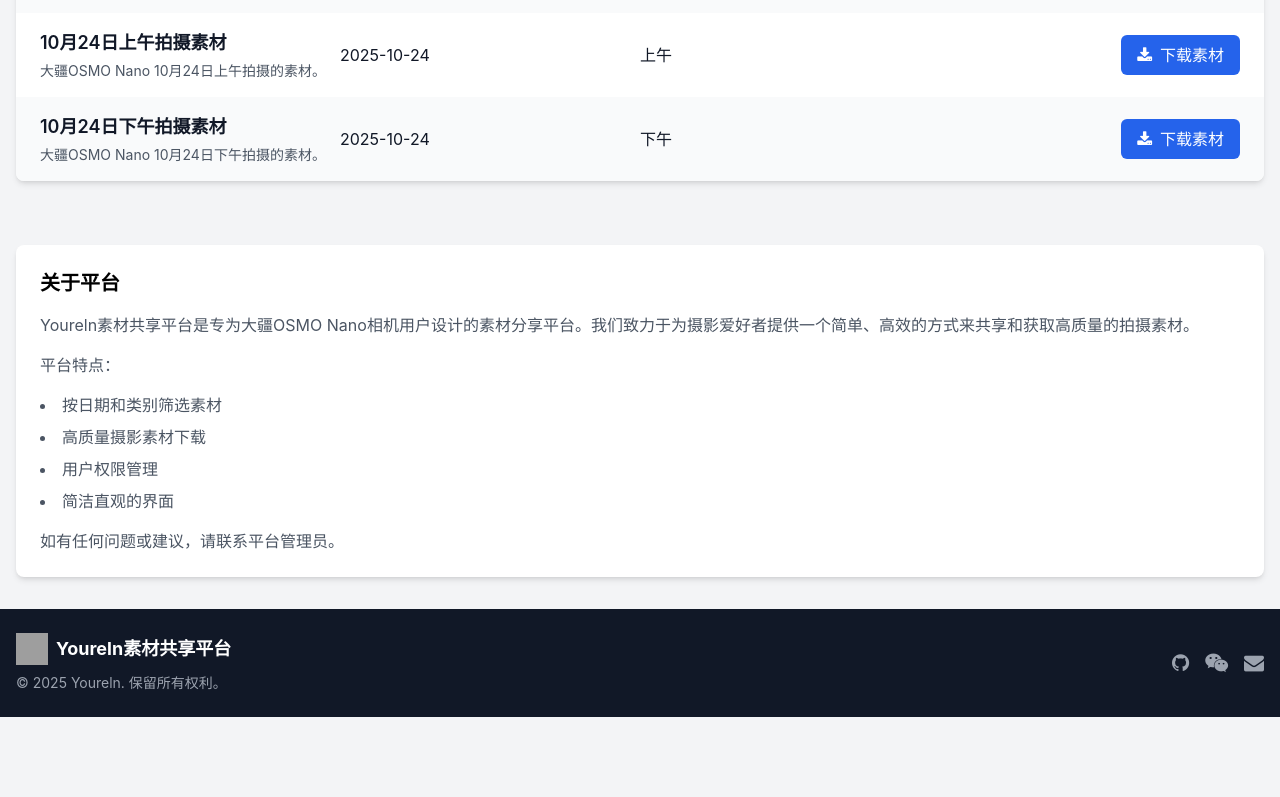
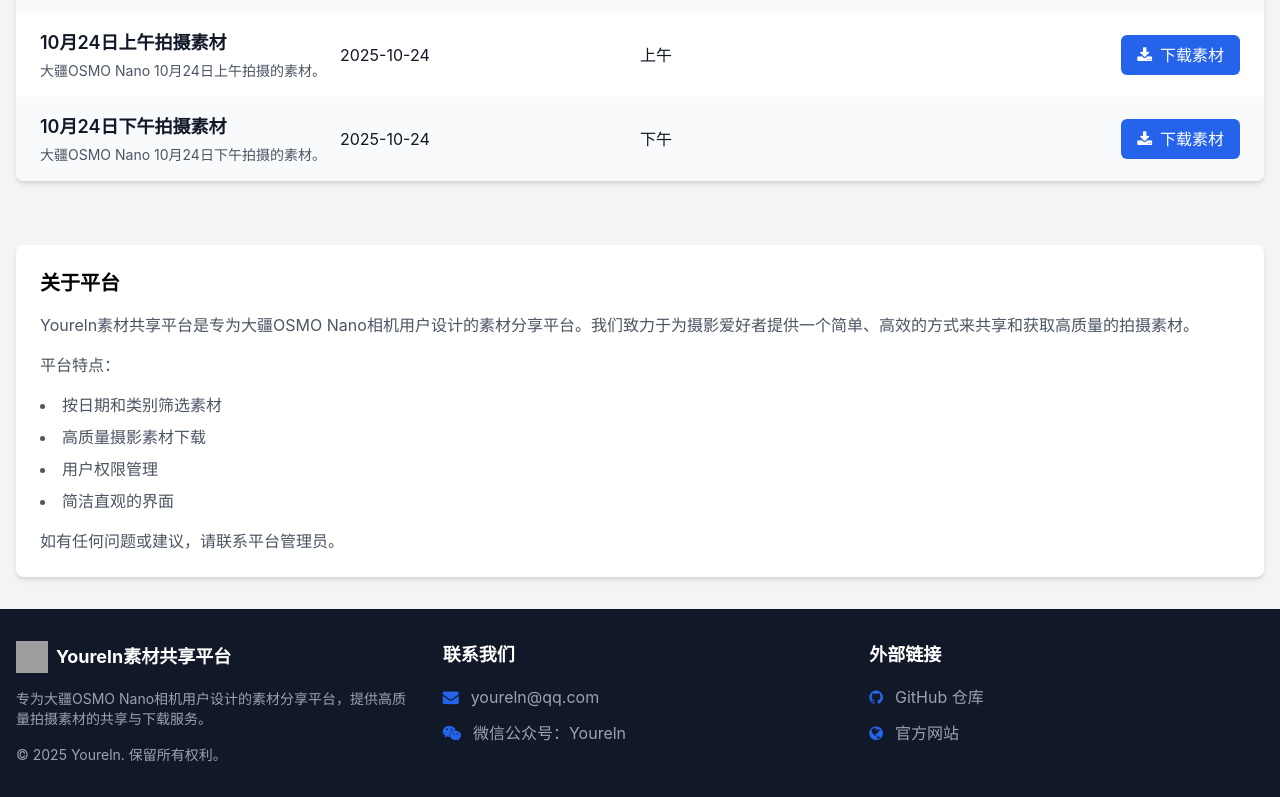
Before and after one commit to Youreln/Nano, a plain HTML site: page index.html in a window 1280 px wide. Shown: the part 659-1456 px from the top of the page. Before the commit the page ends 1376 px from the top, so only its background shows below. Drawn offline with nearby package versions, Linux system fonts and the light colour scheme; grey boxes are pictures that could not be loaded.

Commit message:
修复XX问题

```diff
--- a/index.html
+++ b/index.html
@@ -192,26 +192,42 @@
     </main>
 
     <!-- 页脚 -->
-    <footer class="bg-dark text-white py-6">
+    <footer class="bg-dark text-white py-8">
         <div class="container mx-auto px-4">
-            <div class="flex flex-col md:flex-row justify-between items-center">
-                <div class="mb-4 md:mb-0">
-                    <div class="flex items-center space-x-2">
+            <div class="grid grid-cols-1 md:grid-cols-3 gap-8">
+                <div>
+                    <div class="flex items-center space-x-2 mb-4">
                         <img src="https://p3-flow-imagex-sign.byteimg.com/tos-cn-i-a9rns2rl98/rc/pc/super_tool/e66e0d9c8700445aa71673d84cd16693~tplv-a9rns2rl98-image.image?rcl=2025110120002357DAFDCAAB7207341AE1&rk3s=8e244e95&rrcfp=f06b921b&x-expires=1764590472&x-signature=r%2FpZD3d4xyaCGy0BYPr%2BaScd72U%3D" alt="Youreln Logo" class="h-8 w-8">
                         <span class="text-lg font-bold">Youreln素材共享平台</span>
                     </div>
-                    <p class="text-sm text-gray-400 mt-2">© 2025 Youreln. 保留所有权利。</p>
+                    <p class="text-sm text-gray-400 mb-4">专为大疆OSMO Nano相机用户设计的素材分享平台，提供高质量拍摄素材的共享与下载服务。</p>
+                    <p class="text-sm text-gray-400">© 2025 Youreln. 保留所有权利。</p>
                 </div>
-                <div class="flex space-x-4">
-                    <a href="#" class="text-gray-400 hover:text-white transition-colors duration-300">
-                        <i class="fa fa-github text-xl"></i>
-                    </a>
-                    <a href="#" class="text-gray-400 hover:text-white transition-colors duration-300">
-                        <i class="fa fa-weixin text-xl"></i>
-                    </a>
-                    <a href="#" class="text-gray-400 hover:text-white transition-colors duration-300">
-                        <i class="fa fa-envelope text-xl"></i>
-                    </a>
+                <div>
+                    <h3 class="text-lg font-semibold mb-4">联系我们</h3>
+                    <ul class="space-y-3">
+                        <li class="flex items-center">
+                            <i class="fa fa-envelope text-primary mr-3"></i>
+                            <a href="mailto:youreln@qq.com" class="text-gray-400 hover:text-white transition-colors duration-300">youreln@qq.com</a>
+                        </li>
+                        <li class="flex items-center">
+                            <i class="fa fa-weixin text-primary mr-3"></i>
+                            <span class="text-gray-400">微信公众号：Youreln</span>
+                        </li>
+                    </ul>
+                </div>
+                <div>
+                    <h3 class="text-lg font-semibold mb-4">外部链接</h3>
+                    <ul class="space-y-3">
+                        <li class="flex items-center">
+                            <i class="fa fa-github text-primary mr-3"></i>
+                            <a href="https://github.com/Youreln/Nano/" target="_blank" class="text-gray-400 hover:text-white transition-colors duration-300">GitHub 仓库</a>
+                        </li>
+                        <li class="flex items-center">
+                            <i class="fa fa-globe text-primary mr-3"></i>
+                            <a href="https://youreln.github.io" target="_blank" class="text-gray-400 hover:text-white transition-colors duration-300">官方网站</a>
+                        </li>
+                    </ul>
                 </div>
             </div>
         </div>
```
